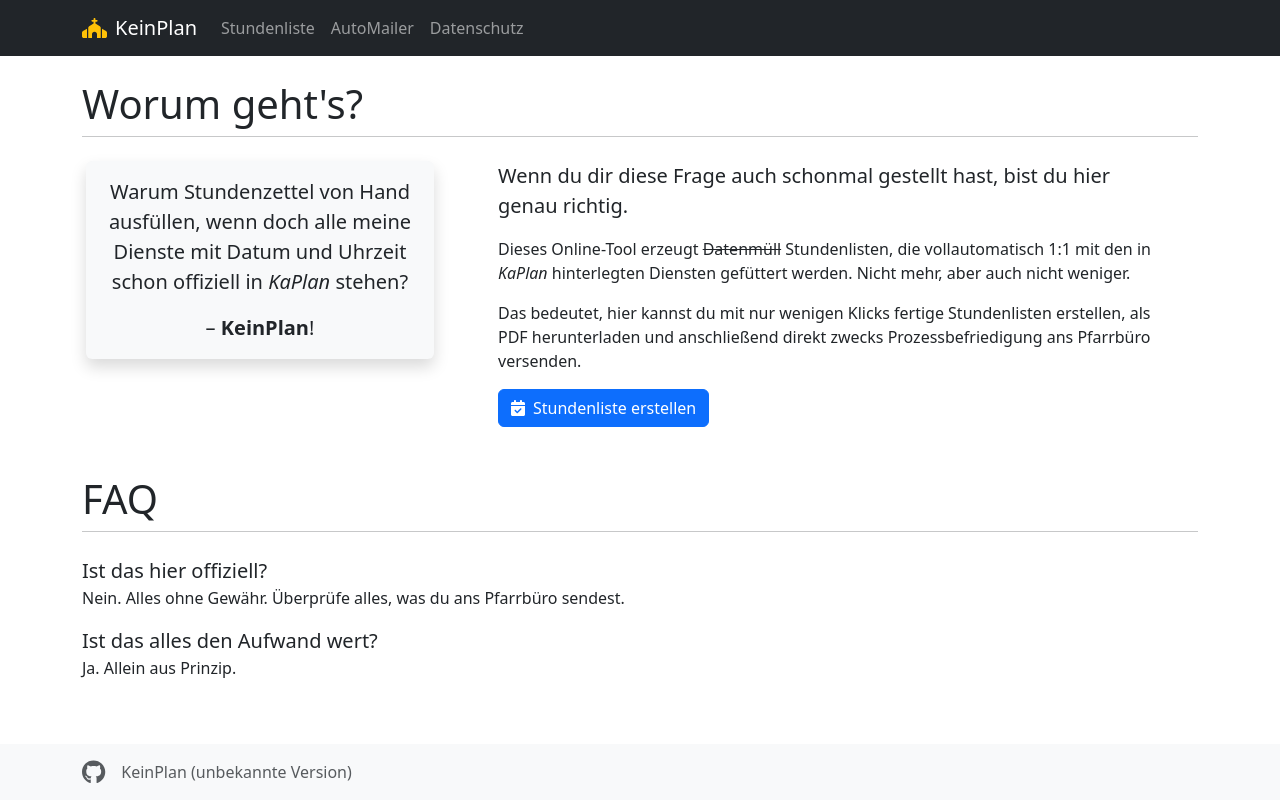
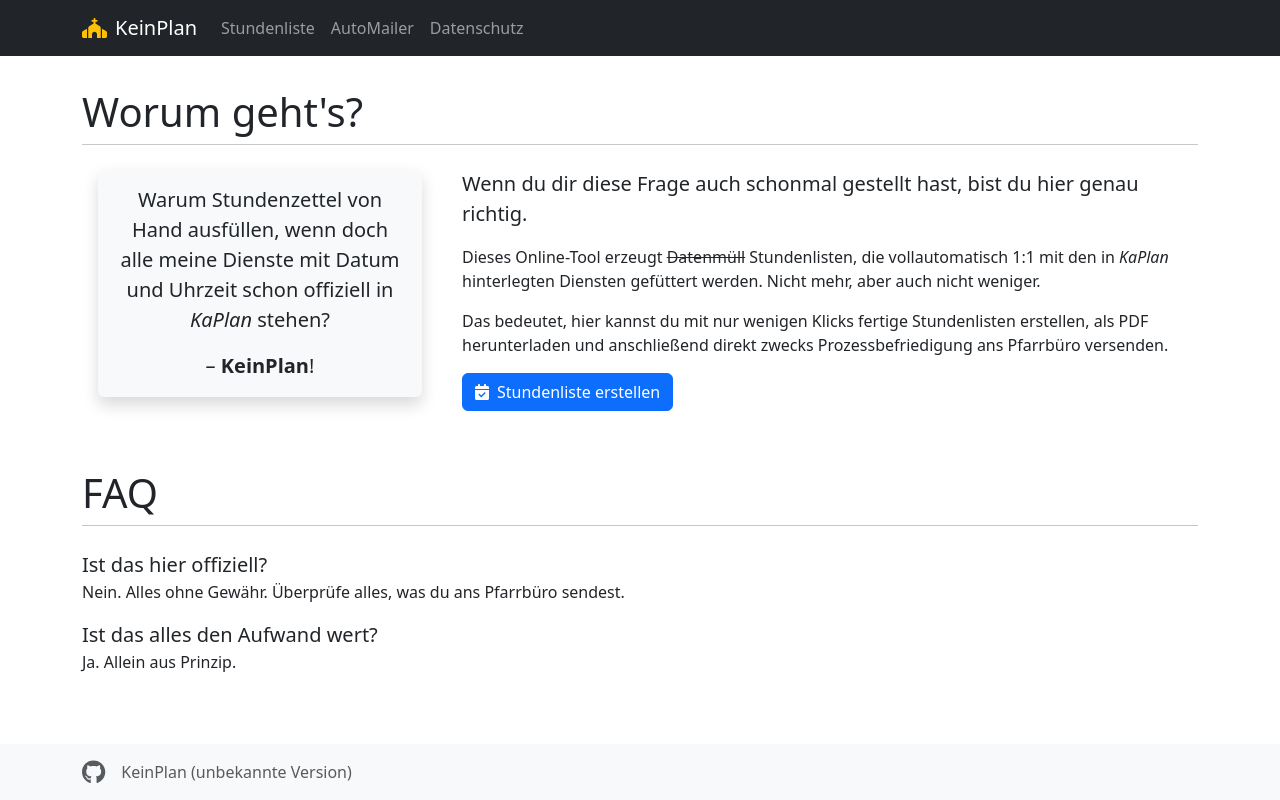
Before and after one commit to nbe95/KeinPlan, a Next.js app in the folder frontend/: page / in a window 1280 px wide. Built offline with nearby package versions, Linux system fonts and the light colour scheme.

Commit message:
Improve spacing

```diff
--- a/frontend/components/page-section.tsx
+++ b/frontend/components/page-section.tsx
@@ -13,7 +13,7 @@ type SectionProps = {
 
 const PageSection = (props: PropsWithChildren<SectionProps>) => {
   return (
-    <Container className="mt-4 mb-5">
+    <Container className="my-4">
       {props.headline && (
         <>
           <h1 className="mb-0">{props.headline}</h1>
--- a/frontend/components/page-wrapper.tsx
+++ b/frontend/components/page-wrapper.tsx
@@ -23,7 +23,9 @@ const PageWrapper = (props: PropsWithChildren<PageProps>) => {
         <style>{dom.css()}</style>
       </Head>
       <Navigation />
-      {props.children}
+      <div className="pt-2 pb-4">
+        {props.children}
+      </div>
       <Footer />
     </>
   );
--- a/frontend/pages/index.tsx
+++ b/frontend/pages/index.tsx
@@ -9,8 +9,8 @@ const Page: NextPage = () => {
   return (
     <PageWrapper>
       <PageSection headline="Worum geht's?">
-        <Row>
-          <Col className="px-0" md={6} lg={4}>
+        <Row gap={5}>
+          <Col md={6} lg={4}>
             <blockquote className="blockquote text-center p-3 mx-3 mb-5 m-auto bg-light shadow rounded">
               <p>
                 Warum Stundenzettel von Hand ausfüllen, wenn doch alle meine
@@ -22,7 +22,7 @@ const Page: NextPage = () => {
               </p>
             </blockquote>
           </Col>
-          <Col className="px-5" md={6} lg={8}>
+          <Col md={6} lg={8}>
             <p className="lead">
               Wenn du dir diese Frage auch schonmal gestellt hast, bist du hier
               genau richtig.
```
